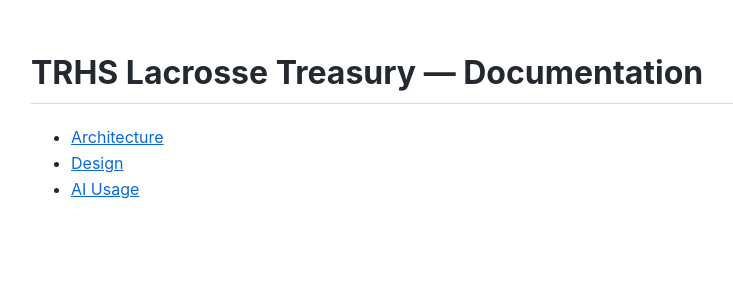
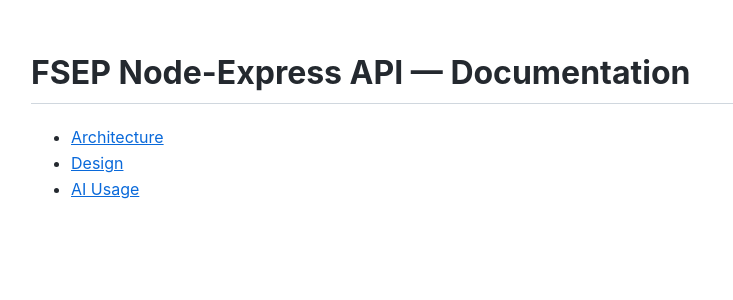
Before and after one commit to das77/fsep-node-express-api, a Jekyll site: the page built from docs/index.md, in a window 1280 px wide. Shown: the top 300 px of the page, without its empty margins (159-892 px from the left). Built offline with Jekyll 4.4.1, drawn with Linux system fonts in a browser that asks for light colours; our own code applies the rules of GitHub Pages for plain Markdown files.

Commit message:
chore: update documentation title to reflect project name

```diff
--- a/docs/index.md
+++ b/docs/index.md
@@ -1,4 +1,4 @@
-# TRHS Lacrosse Treasury — Documentation
+# FSEP Node-Express API — Documentation
 
 - [Architecture](ARCHITECTURE.md)
 - [Design](DESIGN.md)
```
